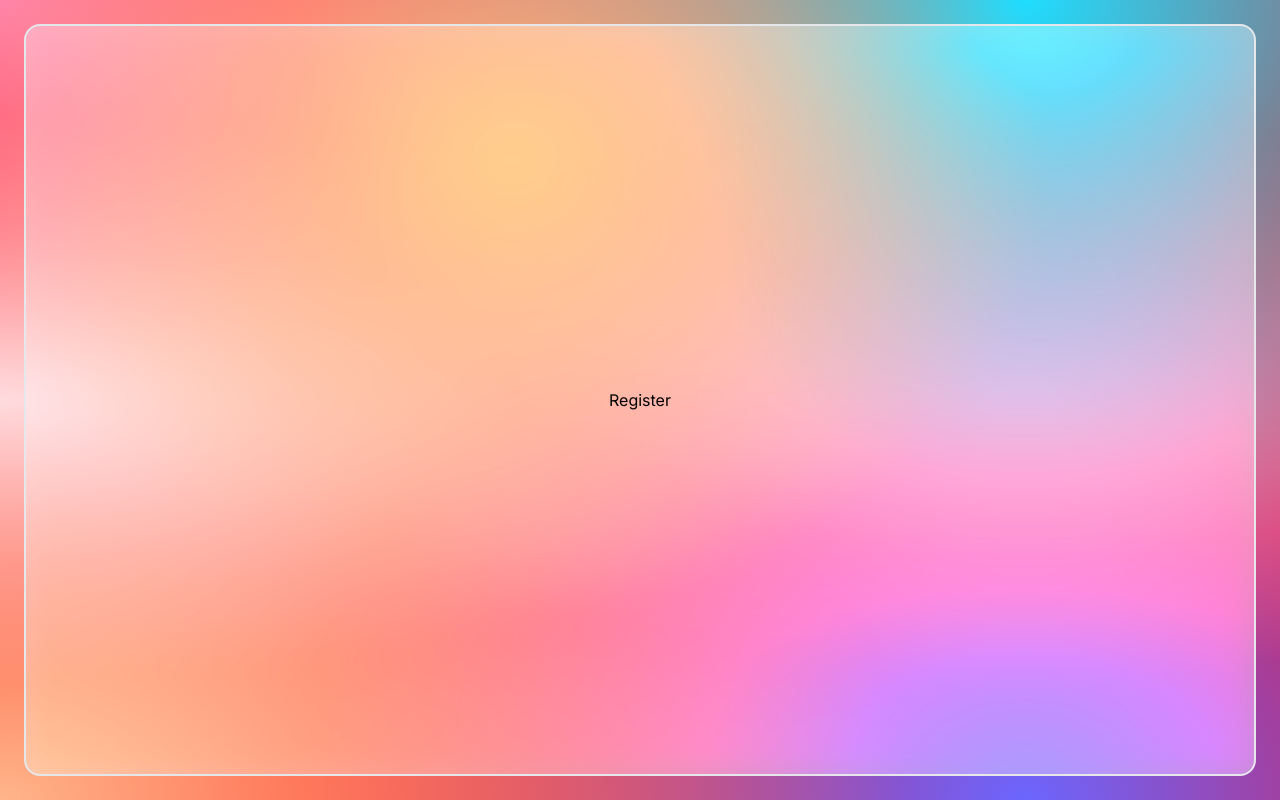
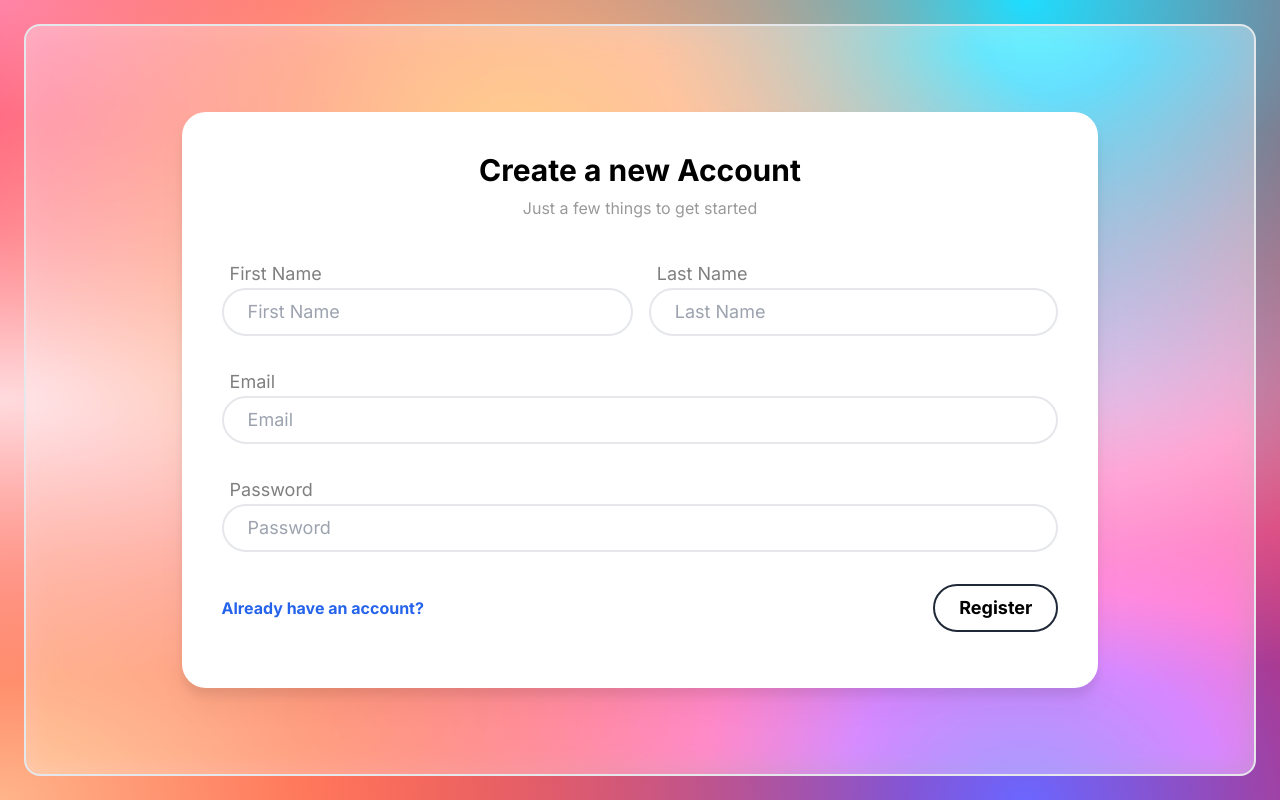
Before and after one commit to march213/fm-project-app-nextjs-13, a Next.js app: page /register in a window 1280 px wide. Built offline with nearby package versions, Linux system fonts and the light colour scheme.

Commit message:
fix types; add authform CC

```diff
--- a/app/(auth)/register/page.tsx
+++ b/app/(auth)/register/page.tsx
@@ -1,5 +1,7 @@
+import { AuthForm } from '@/components/AuthForm';
+
 const Register = () => {
-  return <div>Register</div>;
+  return <AuthForm mode="register" />;
 };
 
 export default Register;
--- a/app/(auth)/signin/page.tsx
+++ b/app/(auth)/signin/page.tsx
@@ -1,5 +1,7 @@
+import { AuthForm } from '@/components/AuthForm';
+
 const Signin = () => {
-  return <div>Signin</div>;
+  return <AuthForm mode="signin" />;
 };
 
 export default Signin;
--- /dev/null
+++ b/components/AuthForm.tsx
@@ -0,0 +1,146 @@
+'use client';
+
+import { FormEvent, useCallback, useState } from 'react';
+import { register, signin } from '@/lib/api';
+
+import { Button } from './Button';
+import { Card } from './Card';
+import { Input } from './Input';
+import Link from 'next/link';
+import { useRouter } from 'next/navigation';
+
+const registerContent = {
+  linkUrl: '/signin',
+  linkText: 'Already have an account?',
+  header: 'Create a new Account',
+  subheader: 'Just a few things to get started',
+  buttonText: 'Register',
+};
+
+const signinContent = {
+  linkUrl: '/register',
+  linkText: "Don't have an account?",
+  header: 'Welcome Back',
+  subheader: 'Enter your credentials to access your account',
+  buttonText: 'Sign In',
+};
+
+const initial = { email: '', password: '', firstName: '', lastName: '' };
+
+export function AuthForm({ mode }: { mode: 'register' | 'signin' }) {
+  const [formState, setFormState] = useState({ ...initial });
+  const [error, setError] = useState('');
+
+  const router = useRouter();
+  const handleSubmit = useCallback(
+    async (e: FormEvent<HTMLFormElement>) => {
+      e.preventDefault();
+
+      try {
+        if (mode === 'register') {
+          await register(formState);
+        } else {
+          await signin(formState);
+        }
+
+        router.replace('/home');
+      } catch (e) {
+        setError(`Could not ${mode}`);
+      } finally {
+        setFormState({ ...initial });
+      }
+    },
+    [formState, router, mode],
+  );
+
+  const content = mode === 'register' ? registerContent : signinContent;
+
+  return (
+    <Card>
+      <div className="w-full">
+        <div className="text-center">
+          <h2 className="text-3xl mt-6 mb-2 font-bold">{content.header}</h2>
+          <p className="tex-lg text-black/40">{content.subheader}</p>
+        </div>
+        <form onSubmit={handleSubmit} className="py-10 w-full">
+          {mode === 'register' && (
+            <div className="flex mb-8 justify-between">
+              <div className="pr-2">
+                <label htmlFor="firstName" className="text-lg ml-2 text-black/50">
+                  First Name
+                </label>
+                <Input
+                  id="firstName"
+                  name="firstName"
+                  required
+                  placeholder="First Name"
+                  value={formState.firstName}
+                  className="border-solid border-gray border-2 px-6 py-2 text-lg rounded-3xl w-full"
+                  onChange={(e) => setFormState((s) => ({ ...s, firstName: e.target.value }))}
+                />
+              </div>
+              <div className="pl-2">
+                <label htmlFor="lastName" className="text-lg ml-2 text-black/50">
+                  Last Name
+                </label>
+                <Input
+                  id="lastName"
+                  name="lastName"
+                  required
+                  placeholder="Last Name"
+                  value={formState.lastName}
+                  className="border-solid border-gray border-2 px-6 py-2 text-lg rounded-3xl w-full"
+                  onChange={(e) => setFormState((s) => ({ ...s, lastName: e.target.value }))}
+                />
+              </div>
+            </div>
+          )}
+          <div className="mb-8">
+            <label htmlFor="email" className="text-lg ml-2 text-black/50">
+              Email
+            </label>
+            <Input
+              id="email"
+              name="email"
+              required
+              type="email"
+              placeholder="Email"
+              value={formState.email}
+              className="border-solid border-gray border-2 px-6 py-2 text-lg rounded-3xl w-full"
+              onChange={(e) => setFormState((s) => ({ ...s, email: e.target.value }))}
+            />
+          </div>
+          <div className="mb-8">
+            <label htmlFor="password" className="text-lg ml-2 text-black/50">
+              Password
+            </label>
+            <Input
+              id="password"
+              name="password"
+              required
+              value={formState.password}
+              type="password"
+              placeholder="Password"
+              className="border-solid border-gray border-2 px-6 py-2 text-lg rounded-3xl w-full"
+              onChange={(e) => setFormState((s) => ({ ...s, password: e.target.value }))}
+            />
+          </div>
+          <div className="flex items-center justify-between">
+            <div>
+              <span>
+                <Link href={content.linkUrl} className="text-blue-600 font-bold">
+                  {content.linkText}
+                </Link>
+              </span>
+            </div>
+            <div>
+              <Button type="submit" intent="secondary">
+                {content.buttonText}
+              </Button>
+            </div>
+          </div>
+        </form>
+      </div>
+    </Card>
+  );
+}
--- a/components/Button.tsx
+++ b/components/Button.tsx
@@ -32,9 +32,9 @@
   },
 );
 
-export interface ButtonProps extends React.HTMLAttributes<HTMLButtonElement>, VariantProps<typeof buttonClasses> {
+export interface ButtonProps extends React.ButtonHTMLAttributes<HTMLButtonElement>, VariantProps<typeof buttonClasses> {
   children: ReactNode;
-  className: string;
+  className?: string;
 }
 
 export const Button = ({ children, className, intent, size, ...props }: ButtonProps) => {
--- a/components/Card.tsx
+++ b/components/Card.tsx
@@ -1,6 +1,6 @@
 import { ReactNode } from 'react';
 import clsx from 'clsx';
 
-export const Card = ({ className, children }: { className: string; children: ReactNode }) => {
+export const Card = ({ className, children }: { className?: string; children: ReactNode }) => {
   return <div className={clsx('rounded-3xl px-10 py-4 drop-shadow-xl bg-white', className)}>{children}</div>;
 };
--- a/components/Input.tsx
+++ b/components/Input.tsx
@@ -1,6 +1,6 @@
 import clsx from 'clsx';
 
-export interface InputProps extends React.HTMLAttributes<HTMLInputElement> {
+export interface InputProps extends React.InputHTMLAttributes<HTMLInputElement> {
   className?: string;
 }
 
```
